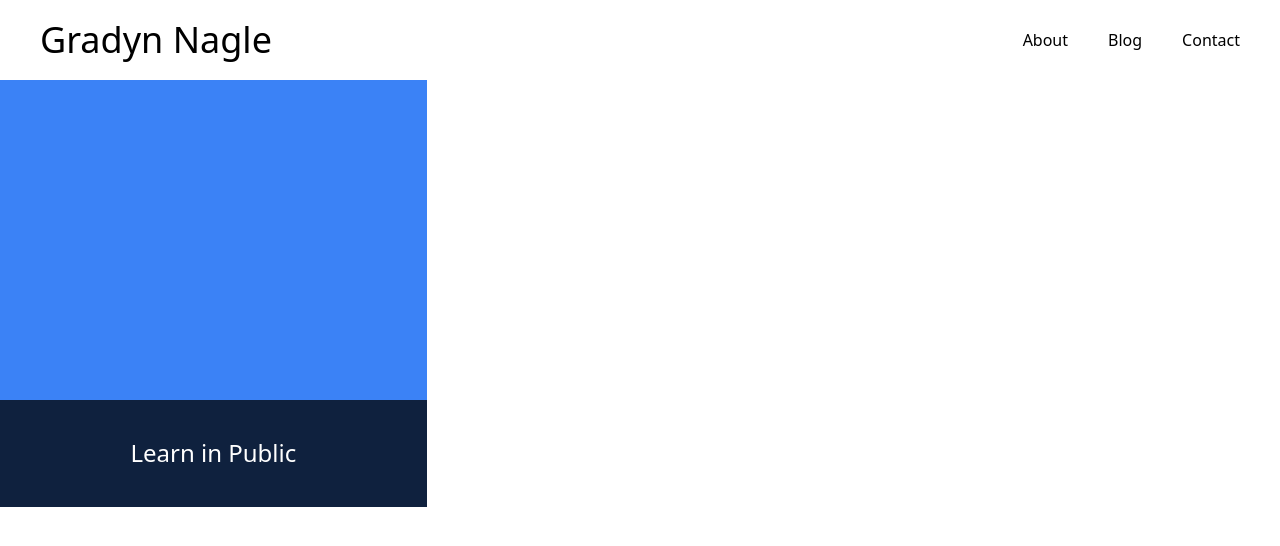
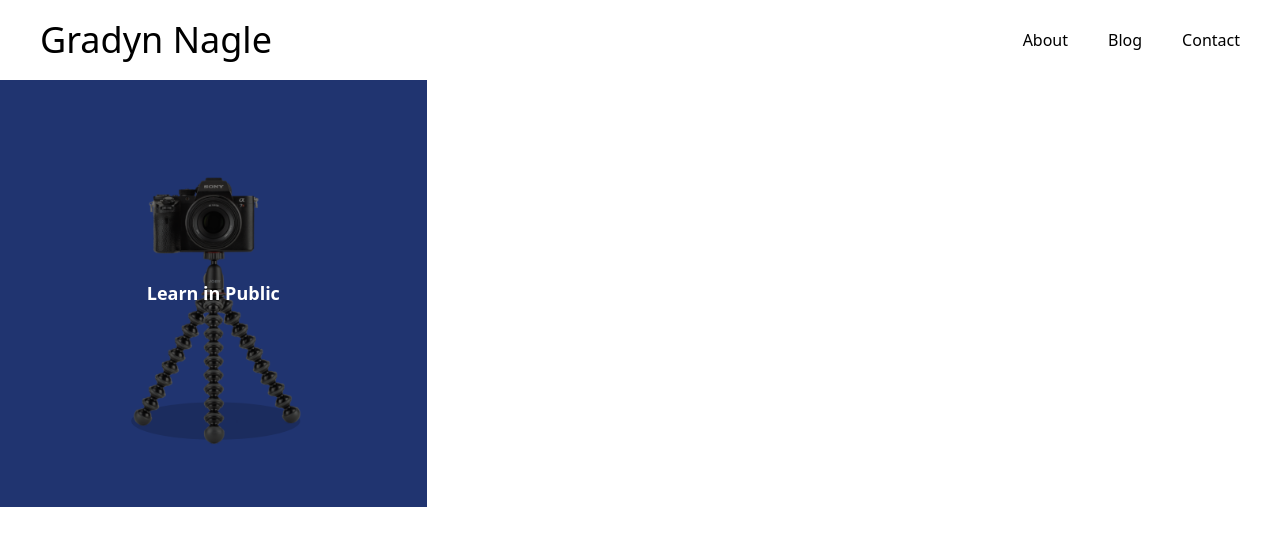
Before and after one commit to gradynn/portfolio, a Next.js app: page /blog in a window 1280 px wide. Shown: the top 546 px of the page. Built offline with nearby package versions, Linux system fonts and the light colour scheme.

Commit message:
added image background to blog posts

```diff
--- a/src/app/_components/PostGrid/PostGrid.tsx
+++ b/src/app/_components/PostGrid/PostGrid.tsx
@@ -15,10 +15,15 @@ export default function PostGrid({ posts }: PostGridProps) {
                         key={post.title}
                         className="relative w-full aspect-1"
                     >
-                        <div className="absolute inset-0 flex items-end bg-blue-500">
-                            <div className="flex justify-center items-center w-full h-1/4 p-10 bg-black bg-opacity-75">
-                                <span className="text-white text-2xl">{post.title}</span>
-                            </div>
+                        <Image
+                            src={post.imageRef}
+                            alt={post.title}
+                            layout="fill"
+                            objectFit="cover"
+                            className="z-0"
+                        />
+                        <div className="absolute inset-0 flex items-center justify-center bg-black bg-opacity-50 z-10">
+                            <span className="text-white text-lg font-bold">{post.title}</span>
                         </div>
                     </div>
                 );
```
